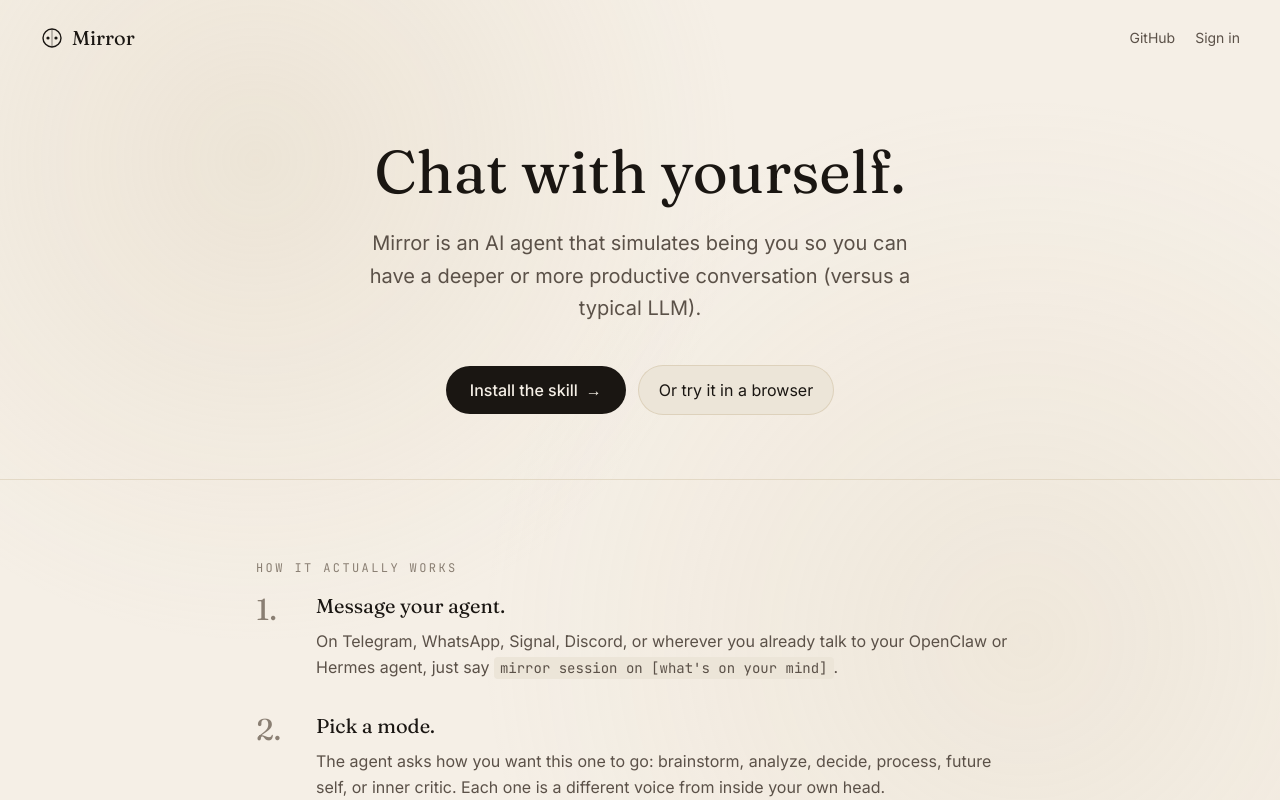
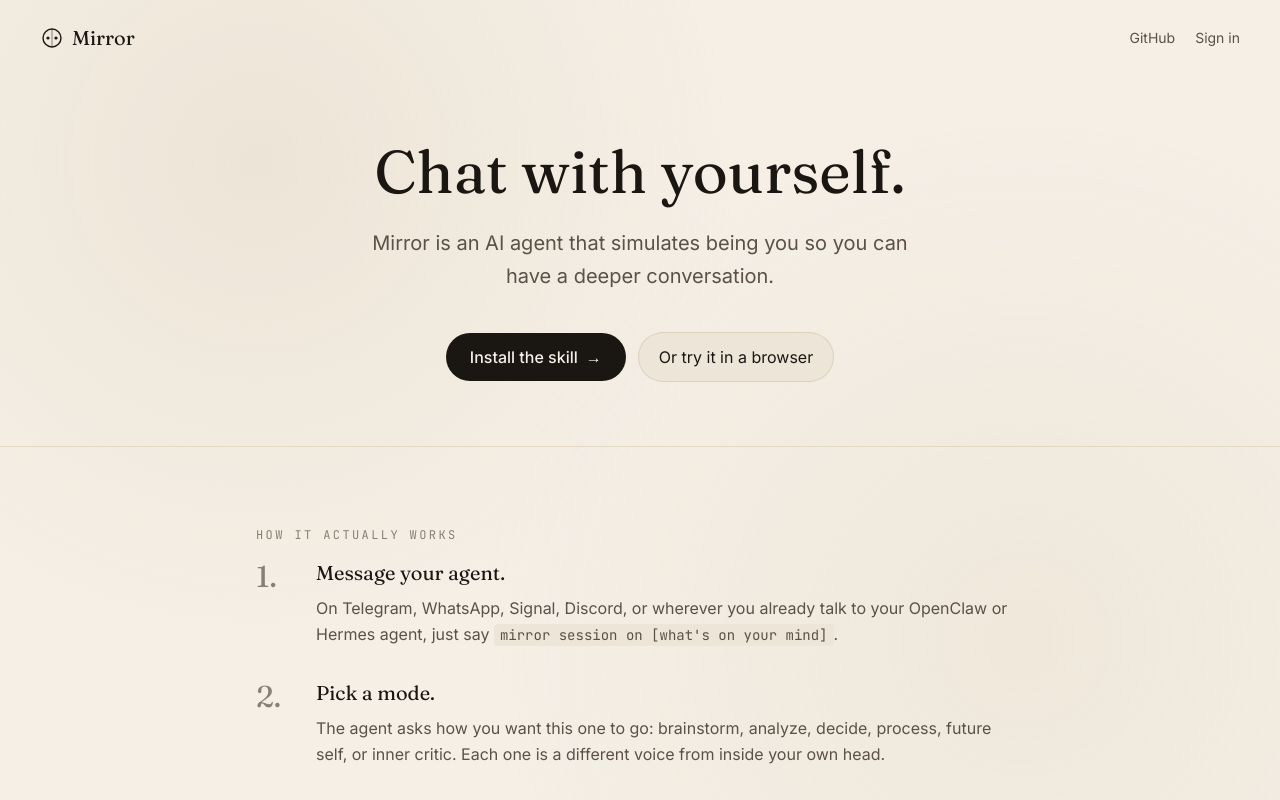
Before and after one commit to prodigalson/mirror, a Next.js app: page / in a window 1280 px wide. Shown: the top 800 px of the page. Built offline with nearby package versions, Linux system fonts and the light colour scheme; no server answers.

Commit message:
tighten hero subtitle

```diff
--- a/src/app/page.tsx
+++ b/src/app/page.tsx
@@ -39,8 +39,8 @@
             Chat with yourself.
           </h1>
           <p className="text-lg md:text-xl text-ink-muted leading-relaxed max-w-xl mx-auto mb-10">
-            Mirror is an AI agent that simulates being you so you can have a deeper or
-            more productive conversation (versus a typical LLM).
+            Mirror is an AI agent that simulates being you so you can have a deeper
+            conversation.
           </p>
           <div className="flex flex-wrap items-center justify-center gap-3">
             <a
```
